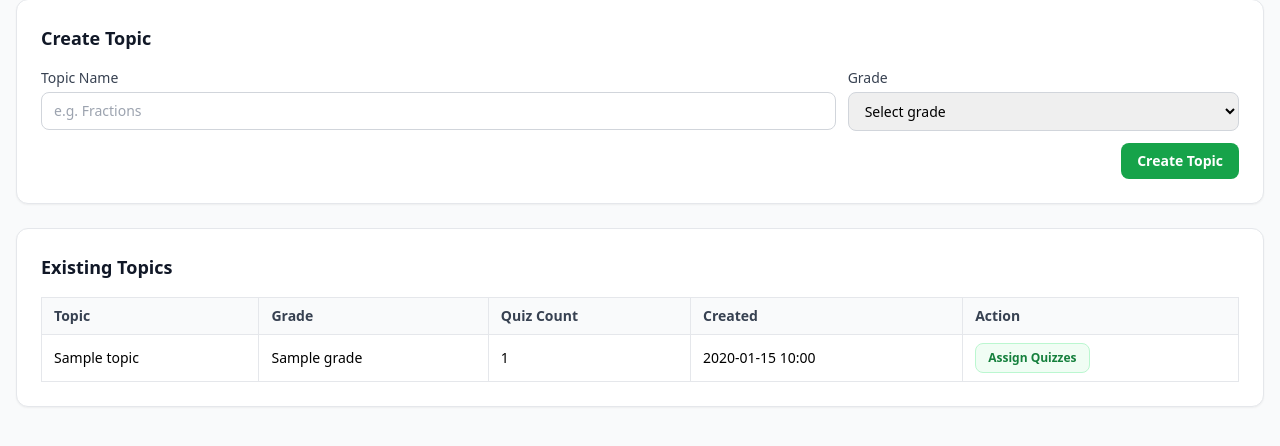
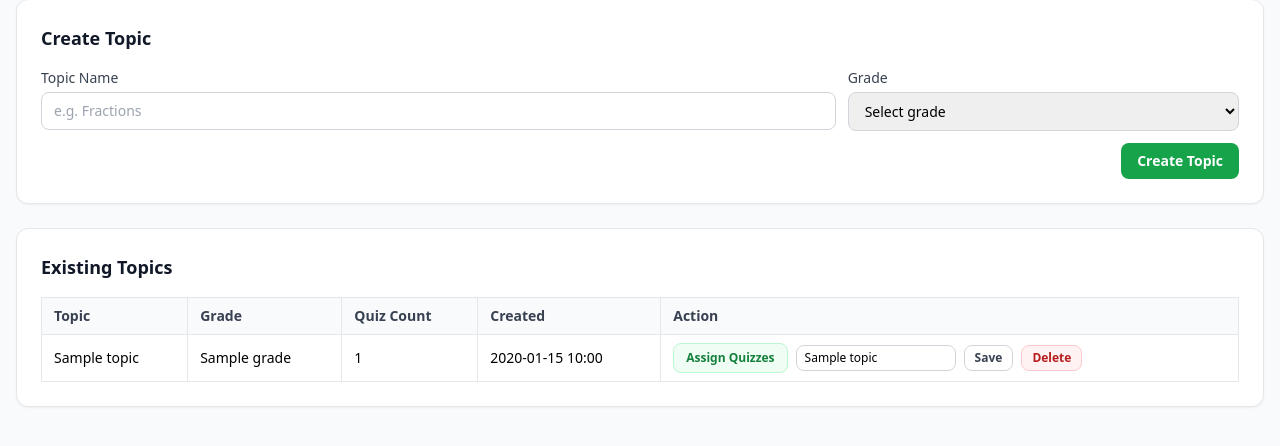
Before and after one commit to syedamirshah/learnify-clean, a Django app: template backend/core/templates/admin/core/manage_topics.html in a window 1280 px wide. Shown: the part 207-653 px from the top of the page. Run offline with Django 4.2, Linux system fonts and the light colour scheme; the template is opened without the code that fills it: most values are stand-ins (such as "Sample title", 1, 10 or a date in 2020); some libraries are stand-ins or nearby versions.

```diff
--- a/backend/core/templates/admin/core/manage_topics.html
+++ b/backend/core/templates/admin/core/manage_topics.html
@@ -13,6 +13,7 @@
     <h2 class="text-lg font-semibold text-gray-900">Create Topic</h2>
     <form method="post" class="mt-4 grid grid-cols-1 gap-3 md:grid-cols-3">
       {% csrf_token %}
+      <input type="hidden" name="action" value="create" />
       <div class="md:col-span-2">
         <label class="mb-1 block text-sm font-medium text-gray-700">Topic Name</label>
         <input
@@ -61,9 +62,40 @@
               <td class="border border-gray-200 px-3 py-2">{{ topic.quiz_count }}</td>
               <td class="border border-gray-200 px-3 py-2">{{ topic.created_at|date:"Y-m-d H:i" }}</td>
               <td class="border border-gray-200 px-3 py-2">
-                <a href="{% url 'topic-assign' topic.id %}" class="inline-flex items-center rounded-lg border border-green-200 bg-green-50 px-3 py-1.5 text-xs font-semibold text-green-700 hover:bg-green-100">
-                  Assign Quizzes
-                </a>
+                <div class="flex flex-wrap items-center gap-2">
+                  <a href="{% url 'topic-assign' topic.id %}" class="inline-flex items-center rounded-lg border border-green-200 bg-green-50 px-3 py-1.5 text-xs font-semibold text-green-700 hover:bg-green-100">
+                    Assign Quizzes
+                  </a>
+
+                  <form method="post" class="inline-flex items-center gap-2">
+                    {% csrf_token %}
+                    <input type="hidden" name="action" value="edit" />
+                    <input type="hidden" name="topic_id" value="{{ topic.id }}" />
+                    <input
+                      type="text"
+                      name="name"
+                      value="{{ topic.name }}"
+                      required
+                      class="w-40 rounded-lg border border-gray-300 px-2 py-1 text-xs focus:border-green-500 focus:outline-none focus:ring-2 focus:ring-green-500"
+                    />
+                    <button type="submit" class="inline-flex items-center rounded-lg border border-gray-300 bg-white px-2.5 py-1 text-xs font-semibold text-gray-700 hover:bg-gray-50">
+                      Save
+                    </button>
+                  </form>
+
+                  <form method="post" class="inline">
+                    {% csrf_token %}
+                    <input type="hidden" name="action" value="delete" />
+                    <input type="hidden" name="topic_id" value="{{ topic.id }}" />
+                    <button
+                      type="submit"
+                      onclick="return confirm('Delete this topic?');"
+                      class="inline-flex items-center rounded-lg border border-red-200 bg-red-50 px-2.5 py-1 text-xs font-semibold text-red-700 hover:bg-red-100"
+                    >
+                      Delete
+                    </button>
+                  </form>
+                </div>
               </td>
             </tr>
           {% empty %}
```
Also changed, not shown: backend/core/admin_views.py (+42 -11 lines).
